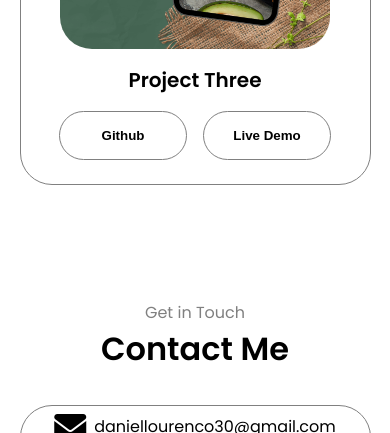
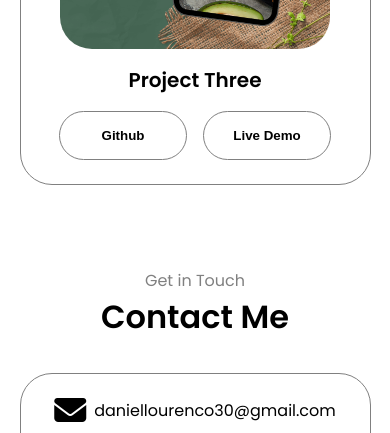
Before and after one commit to DanielLOTorres/portfolio-torres, a plain HTML site: page index.html in a window 390 px wide. Shown: the part 4820-5253 px from the top of the page. Drawn offline with Linux system fonts and the light colour scheme.

Commit message:
media querie ajusto iphones

```diff
--- a/mediaqueries.css
+++ b/mediaqueries.css
@@ -68,7 +68,7 @@
   .btn-container {
     flex-wrap: wrap;
   }
-  .contact-info-container {
+  .contact-info-container child {
     margin: 0;
   }
   .contact-info-container p,
```
